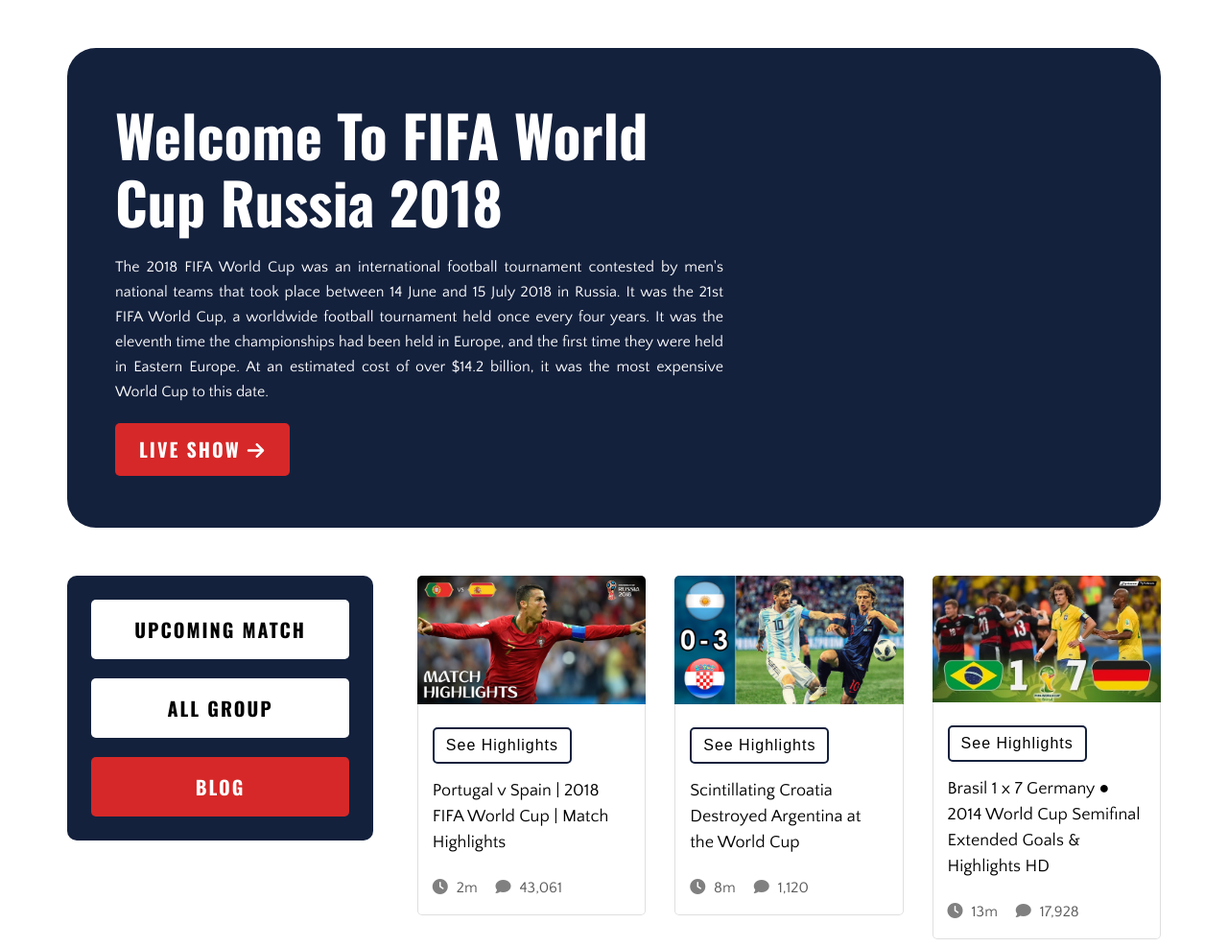
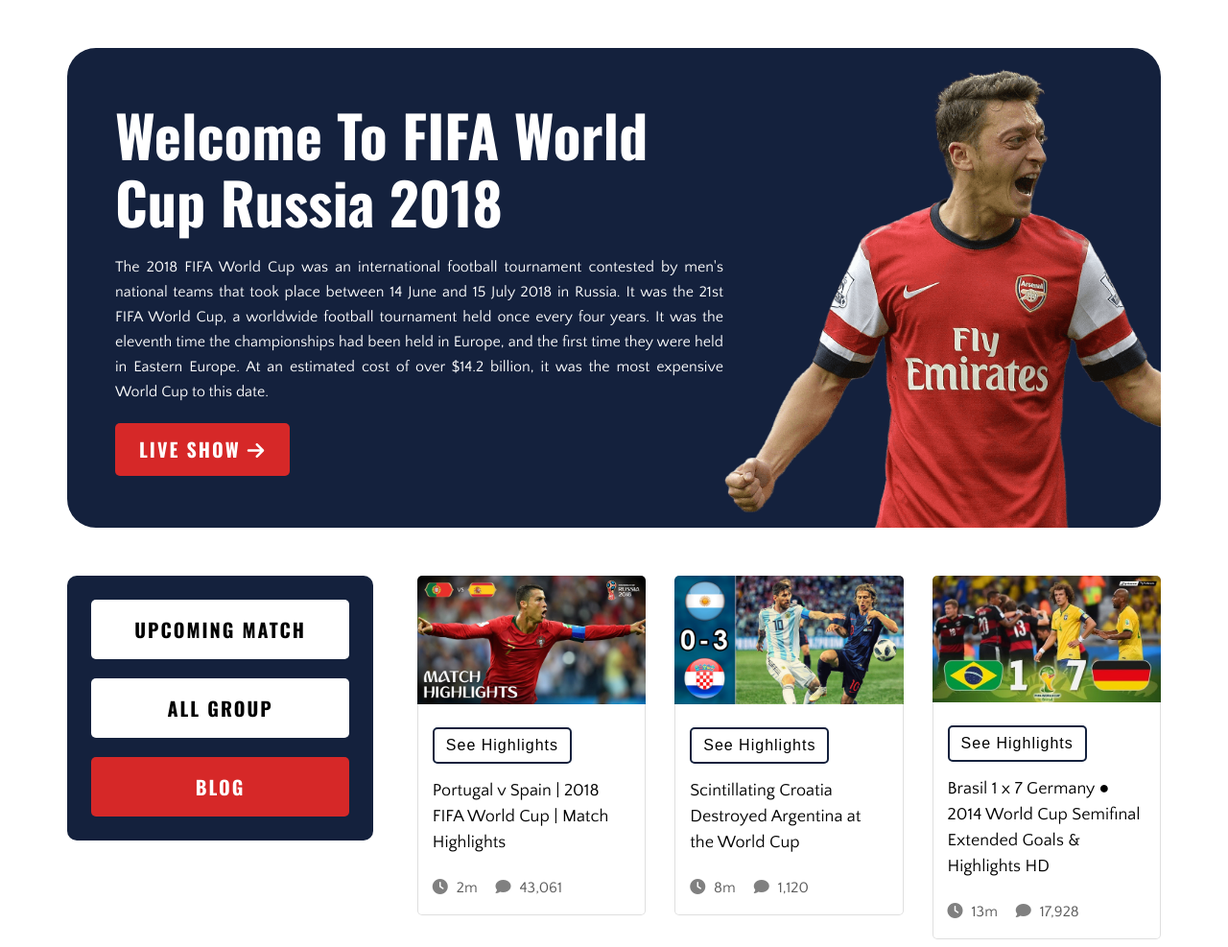
Before and after one commit to BabriWala/FIFA__WORLD__CUP__2018, a plain HTML site: page index.html in a window 1280 px wide. Shown: the top 987 px of the page at 96% size. Drawn offline with nearby package versions, Linux system fonts and the light colour scheme.

Commit message:
Update style.css

```diff
--- a/assets/css/style.css
+++ b/assets/css/style.css
@@ -77,7 +77,7 @@ header {
 }
 .banner__img {
   width: 40%;
-  background-image: url("./assets/img/player.png");
+  background-image: url("../img/player.png");
   background-position: -25px 0px;
   background-size: cover;
   background-repeat: no-repeat;
```
